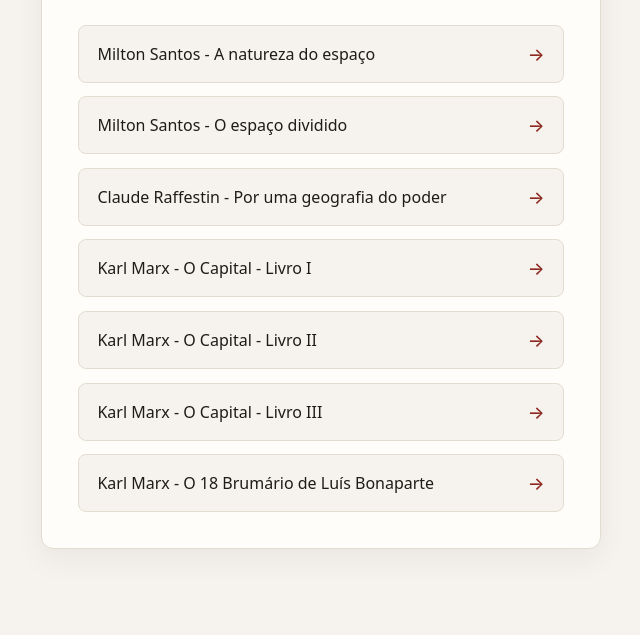
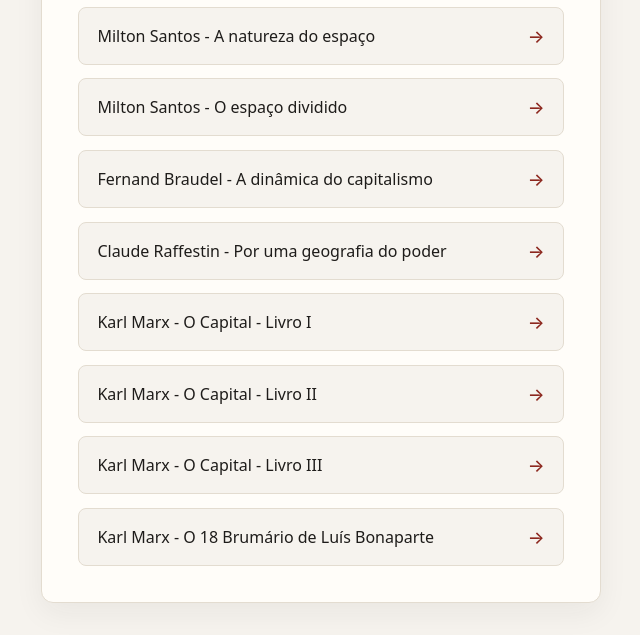
Before and after one commit to wagnerwn/books, a plain HTML site: page index.html in a window 1280 px wide. Shown: the part 201-836 px from the top of the page, without its empty margins (319-959 px from the left). Before the commit the page ends 800 px from the top, so only its background shows below. Drawn offline with Linux system fonts and the light colour scheme.

Commit message:
Update index.html

```diff
--- a/index.html
+++ b/index.html
@@ -110,6 +110,7 @@
     <ul>
       <li><a href="a_natureza_do_espa_o_atlas_infogr_fico_interativo.html">Milton Santos - A natureza do espaço</a></li>
       <li><a href="o_espa_o_dividido_atlas_infogr_fico_interativo.html">Milton Santos - O espaço dividido</a></li>
+      <li><a href="a_din_mica_do_capitalismo_atlas_conceitual_e_infogr_fico_interativo.html">Fernand Braudel - A dinâmica do capitalismo</a></li>
       <li><a href="por_uma_geografia_do_poder_atlas_conceitual_e_infogr_fico_interativo.html">Claude Raffestin - Por uma geografia do poder</a></li>
       <li><a href="o_capital_livro_i_atlas_infogr_fico_interativo.html">Karl Marx - O Capital - Livro I</a></li>
       <li><a href="o_capital_livro_ii_atlas_infogr_fico_interativo.html">Karl Marx - O Capital - Livro II</a></li>
```
